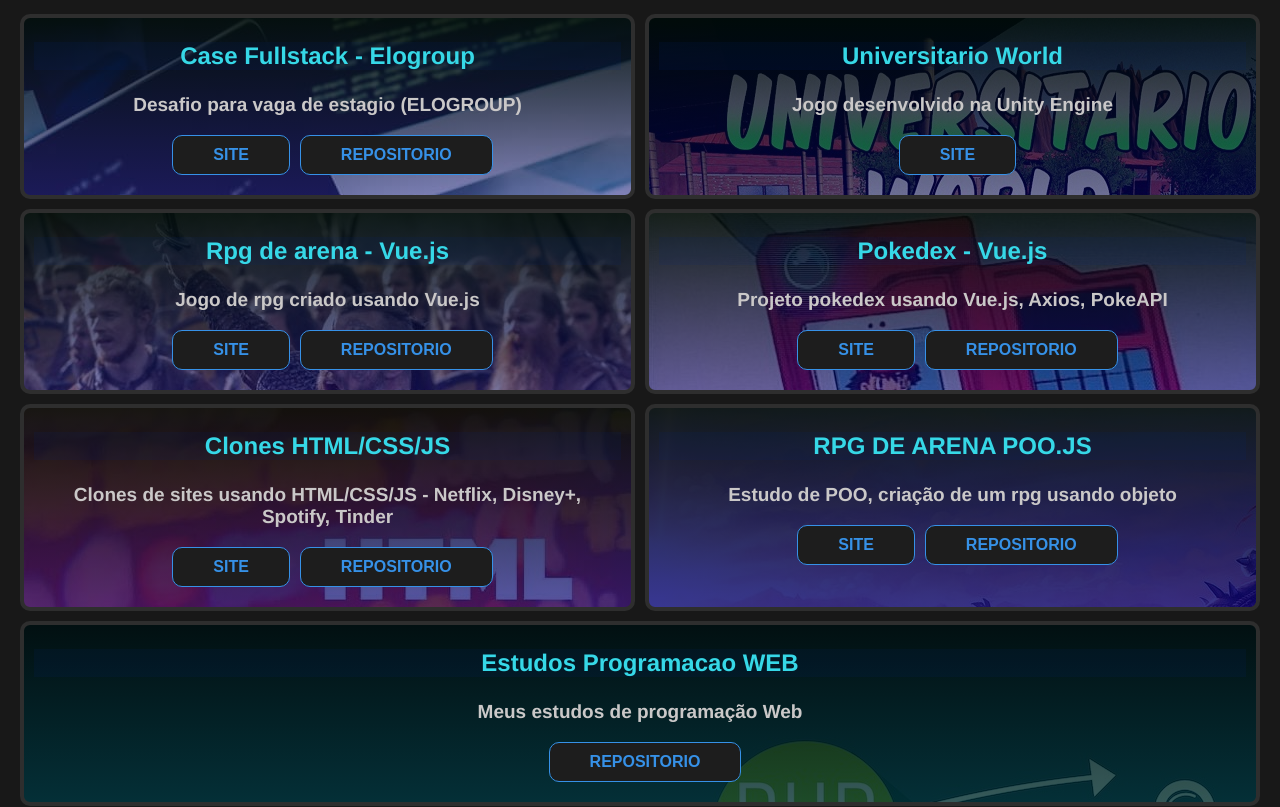
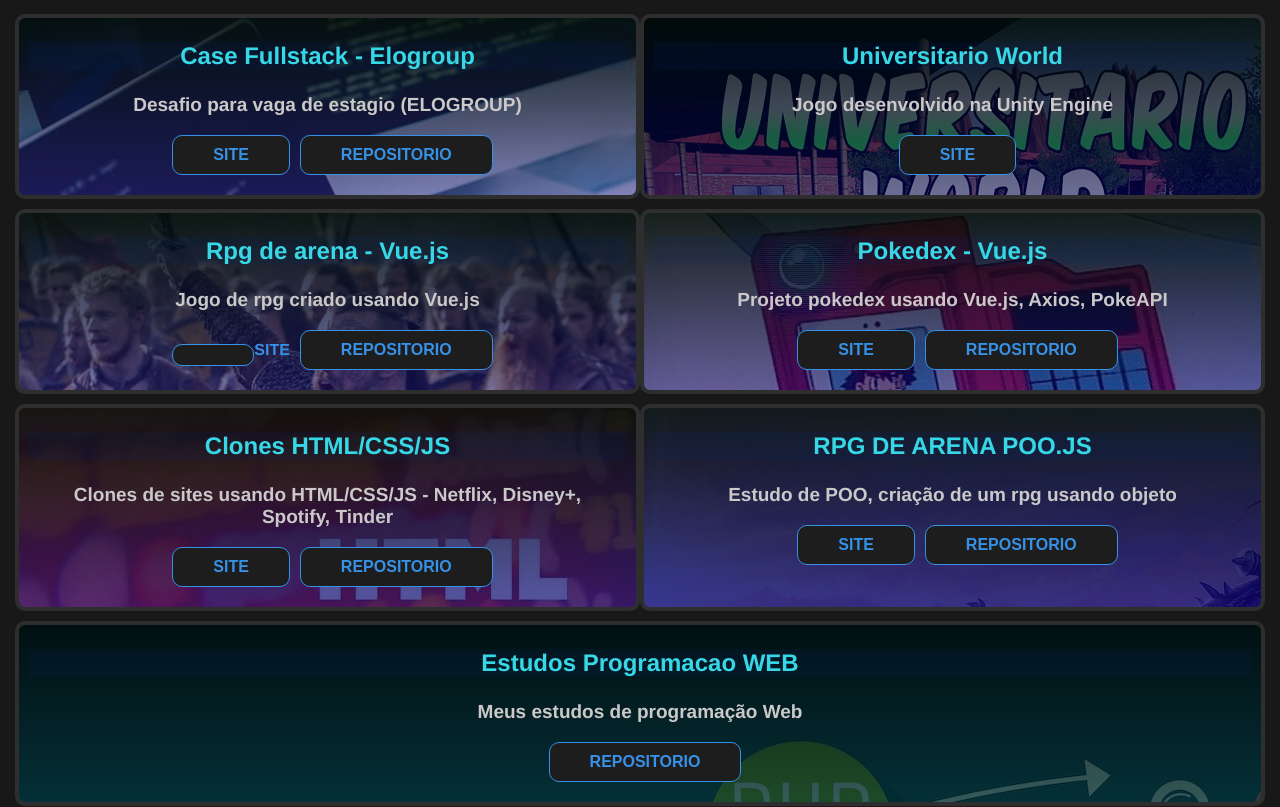
Before and after one commit to VictorHugofny/Portifolio-Vue.js, a Vue app: page /projetos in a window 1280 px wide. Shown: the part 520-1327 px from the top of the page. Built offline with nearby package versions, Linux system fonts and the light colour scheme.

Commit message:
ajustes links fix botões

```diff
--- a/src/components/About.vue
+++ b/src/components/About.vue
@@ -10,8 +10,8 @@
   <div>
 
       <h1>Victor Hugo</h1>
-      <button type="submit"><a target="_blank" href="https://github.com/VictorHugofny">GITHUB</a></button>
-      <button class = "segundo" type="submit"><a target="_blank" href="https://www.linkedin.com/in/victor-hugo-santana/">Linkedin</a></button>
+      <a target="_blank" href="https://github.com/VictorHugofny"><button type="submit">GITHUB</button></a>
+      <a target="_blank" href="https://www.linkedin.com/in/victor-hugo-santana/"><button class = "segundo" type="submit">Linkedin</button></a>
   </div>
 
 
@@ -104,7 +104,7 @@ button{
 button:hover{
   background-color: #3d3d3d;
 }
-a{
+a, button{
   text-decoration: none;
   color: rgb(255, 255, 255);
   font-size: 16px;
--- a/src/components/Projects.vue
+++ b/src/components/Projects.vue
@@ -7,7 +7,7 @@
     <div class = "github" >
         <h1> GITHUB </h1>
         <h2> Perfil do meu Github como todos repositorios presentes </h2>
-        <button type="submit"><a target="_blank" href="https://github.com/VictorHugofny">GITHUB</a></button>
+        <a target="_blank" href="https://github.com/VictorHugofny"><button type="submit">GITHUB</button></a>
     </div>
 </div>
  <h2>Abaixo meus <strong> projetos e estudos</strong>, clicando nos links você pode ver uma versão online e o repositorio de cada projeto </h2>
@@ -16,48 +16,48 @@
     <div class = "elogroup" >
         <h3> Case Fullstack - Elogroup </h3>
         <p> Desafio para vaga de estagio (ELOGROUP)</p>
-        <button type="submit"><a target="_blank" href="https://elo-group-case-estagio-full-stack.vercel.app/" >SITE</a></button>
-        <button type="submit"><a target="_blank" href="https://github.com/VictorHugofny/EloGroup_Case_Estagio_FullStack">REPOSITORIO</a></button>
+        <a target="_blank" href="https://elo-group-case-estagio-full-stack.vercel.app/" ><button type="submit">SITE</button></a>
+        <a target="_blank" href="https://github.com/VictorHugofny/EloGroup_Case_Estagio_FullStack"><button type="submit">REPOSITORIO</button></a>
     </div>
 
     <div class = "universitarioWorld" >
         <h3> Universitario World</h3>
         <p> Jogo desenvolvido na Unity Engine</p>
-        <button type="submit"><a target="_blank" href="https://gamejolt.com/games/UniversitarioWorld/480550" >SITE</a></button>
+        <a target="_blank" href="https://gamejolt.com/games/UniversitarioWorld/480550" ><button type="submit">SITE</button></a>
     </div>
 
     <div class = "rpgvue" >
         <h3> Rpg de arena - Vue.js </h3>
         <p> Jogo de rpg criado usando Vue.js </p>
-        <button type="submit"><a target="_blank" href="https://rpg-de-arena-vue-js.vercel.app" >SITE</a></button>
-        <button type="submit"><a target="_blank" href="https://github.com/VictorHugofny/Rpg-de-Arena-Vue.js">REPOSITORIO</a></button>
+        <a target="_blank" href="https://rpg-de-arena-vue-js.vercel.app" ><button type="submit"></button>SITE</a>
+        <a target="_blank" href="https://github.com/VictorHugofny/Rpg-de-Arena-Vue.js"><button type="submit">REPOSITORIO</button></a>
     </div>
 
     <div class = "pokedex" >
         <h3> Pokedex - Vue.js </h3>
         <p> Projeto pokedex usando Vue.js, Axios, PokeAPI </p>
-        <button type="submit"><a target="_blank" href="https://pokedex-vue-js-ten.vercel.app/">SITE</a></button>
-        <button type="submit"><a target="_blank" href="https://github.com/VictorHugofny/Pokedex-Vue.js">REPOSITORIO</a></button>
+        <a target="_blank" href="https://pokedex-vue-js-ten.vercel.app/"><button type="submit">SITE</button></a>
+        <a target="_blank" href="https://github.com/VictorHugofny/Pokedex-Vue.js"><button type="submit">REPOSITORIO</button></a>
     </div>
 
     <div class = "clones" >
         <h3> Clones HTML/CSS/JS </h3>
         <p> Clones de sites usando HTML/CSS/JS - Netflix, Disney+, Spotify, Tinder </p>
-        <button type="submit"><a target="_blank" href="https://victorhugofny.github.io/Clones-HTML-CSS-JAVASCRIPT/" class="card-footer-item">SITE</a></button>
-        <button type="submit"><a target="_blank" href="https://github.com/VictorHugofny/Clones-HTML-CSS-JAVASCRIPT" class="card-footer-item">REPOSITORIO</a></button>
+        <a target="_blank" href="https://victorhugofny.github.io/Clones-HTML-CSS-JAVASCRIPT/" class="card-footer-item"><button type="submit">SITE</button> </a>
+        <a target="_blank" href="https://github.com/VictorHugofny/Clones-HTML-CSS-JAVASCRIPT" class="card-footer-item"><button type="submit">REPOSITORIO</button>   </a>
     </div>
 
     <div class = "rpgjs" >
         <h3> RPG DE ARENA POO.JS </h3>
         <p> Estudo de POO, criação de um rpg usando objeto </p>
-        <button type="submit"><a target="_blank" href="https://victorhugofny.github.io/RPG-DE-ARENA-POO-JS/" class="card-footer-item">SITE</a></button>
-        <button type="submit"><a target="_blank" href="https://github.com/VictorHugofny/RPG-DE-ARENA-POO-JS" class="card-footer-item">REPOSITORIO</a></button>
+        <a target="_blank" href="https://victorhugofny.github.io/RPG-DE-ARENA-POO-JS/" class="card-footer-item"><button type="submit">SITE</button> </a>
+        <a target="_blank" href="https://github.com/VictorHugofny/RPG-DE-ARENA-POO-JS" class="card-footer-item"><button type="submit">REPOSITORIO</button>  </a>
     </div>
 
     <div class = "progracaoweb">
         <h3> Estudos Programacao WEB </h3>
         <p> Meus estudos de programação Web </p>
-        <button type="submit"><a target="_blank" href="https://github.com/VictorHugofny/Programacao-WEB" >REPOSITORIO</a> </button>
+        <a target="_blank" href="https://github.com/VictorHugofny/Programacao-WEB" ><button type="submit">REPOSITORIO</button></a>
     </div>
 
     </div>
@@ -75,8 +75,8 @@
   margin-right: 15px;
 }
 .container > div {
-  margin-left: 5px;
-  margin-right: 5px;
+  margin-left: 0px;
+  margin-right: 0px;
   margin-bottom: 10px;
   flex: 10 10 40%;
   text-align: center;
@@ -146,7 +146,7 @@
     background: #1d1d1d;
     border: #3691e7 1px solid;
 }
-.Projetos a{
+.Projetos a, button{
     text-decoration: none;
     color: #3691e7 ;
     font-size: 16px;
```
Also changed, not shown: 1 other file (tests, documents, lock files or other folders).
